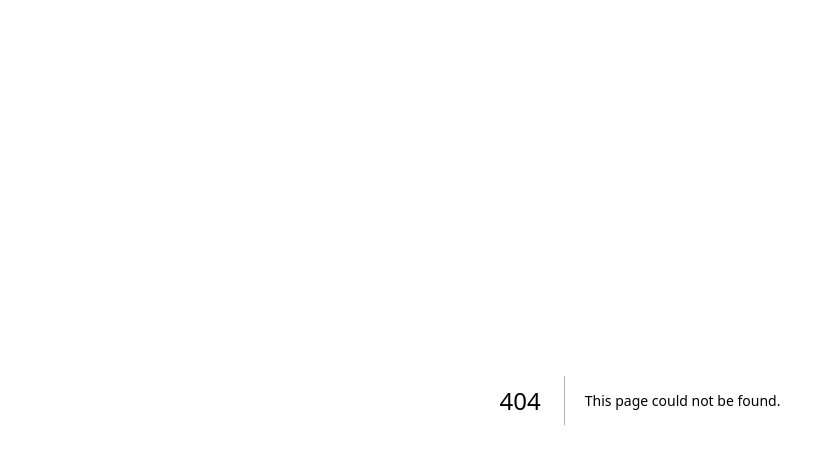
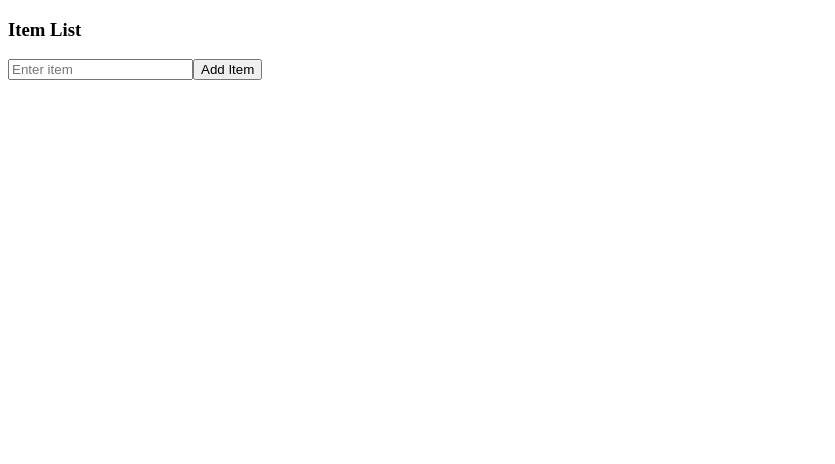
Before and after one commit to xChivalrouSx/hackerrank, a Next.js app in the folder react/: page /0001 in a window 1280 px wide. Before the commit this address had no page. Shown: the top 464 px of the page, without its empty margins (0-835 px from the left). Built offline with nearby package versions, Linux system fonts and the light colour scheme.

Commit message:
Answer added for challenge called 'Item List Manager'.

```diff
--- /dev/null
+++ b/react/src/app/0001/page.js
@@ -0,0 +1,55 @@
+
+// Item List Manager
+// https://www.hackerrank.com/challenges/item-list-manager/problem?isFullScreen=true
+
+"use client";
+
+import { useState } from "react";
+
+function App() {
+  const [items, setItems] = useState([]);
+  const [input, setInput] = useState("");
+
+  const handleAddItem = () => {
+    // -------------------------------------------------------------------------------------------------
+    // --- You need to add this lines for solution hackerrank provides all other lines for challange ---
+    // -------------------------------------------------------------------------------------------------
+
+    if(input.trim() !== "") {
+      setItems([...items, input]);
+      setInput("")
+    }
+
+    // -------------------------------------------------------------------------------------------------
+    // -------------------------------------------------------------------------------------------------
+    // -------------------------------------------------------------------------------------------------
+  };
+
+  return (
+    <>
+      <h8k-navbar header="Item List Manager"></h8k-navbar>
+      <div className="App">
+        <h3>Item List</h3>
+        <input
+          type="text"
+          value={input}
+          onChange={(e) => setInput(e.target.value)}
+          placeholder="Enter item"
+          data-testid="input-field"
+        />
+        <button onClick={handleAddItem} data-testid="add-button">
+          Add Item
+        </button>
+        <ul data-testid="item-list">
+          {items.map((item, index) => (
+            <li key={index} data-testid="list-item">
+              {item}
+            </li>
+          ))}
+        </ul>
+      </div>
+    </>
+  );
+}
+
+export default App;
```
